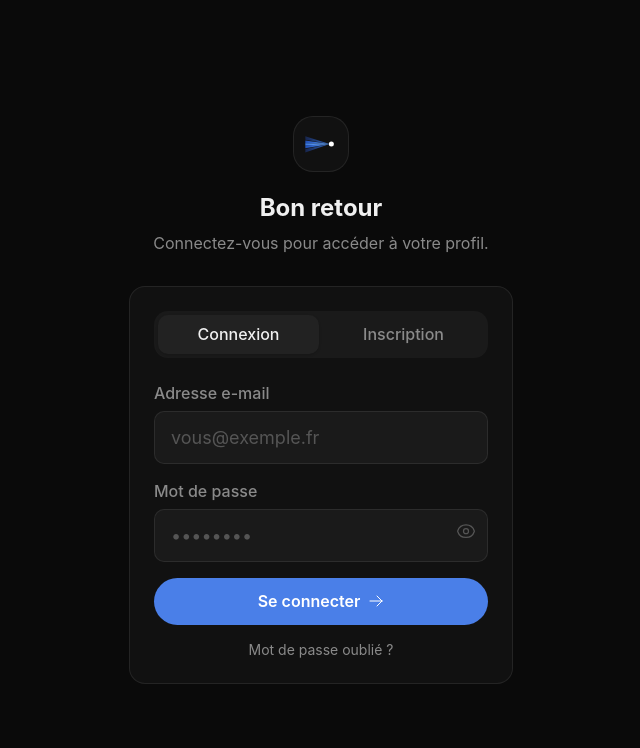
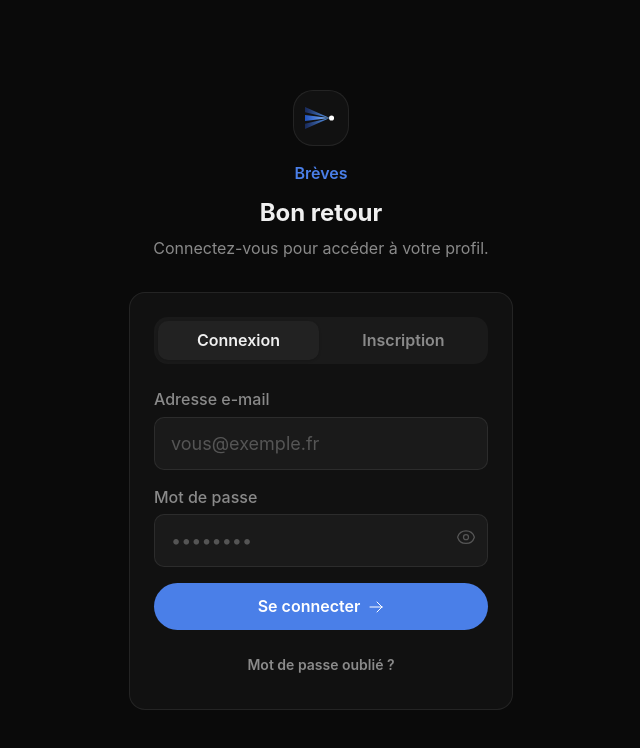
Before and after one commit to JulienTom33/breve, a React (Vite) app: page /auth in a window 1280 px wide. Shown: the top 748 px of the page, without its empty margins (319-959 px from the left). Built offline with nearby package versions, Linux system fonts and the light colour scheme; no server answers; a web font is replaced by a local one.

Commit message:
fix: address review comments for PR #99 — logo 3 branches, Brèves name, Button component
Co-Authored-By: Claude Sonnet 4.6 <noreply@anthropic.com>

```diff
--- a/src/components/ui/BreveLogo/BreveLogo.tsx
+++ b/src/components/ui/BreveLogo/BreveLogo.tsx
@@ -6,52 +6,30 @@ interface Props {
 
 const BreveLogo: FC<Props> = ({ className }) => (
   <svg
-    viewBox="0 0 44 28"
+    viewBox="0 0 44 30"
     fill="none"
     xmlns="http://www.w3.org/2000/svg"
     className={className}
     aria-hidden="true"
   >
     <defs>
-      <linearGradient
-        id="bl-grad-outer"
-        x1="0"
-        y1="0"
-        x2="34"
-        y2="0"
-        gradientUnits="userSpaceOnUse"
-      >
-        <stop offset="0%" stopColor="#1e3a8a" stopOpacity="0.5" />
-        <stop offset="100%" stopColor="#3b82f6" stopOpacity="0.85" />
-      </linearGradient>
-      <linearGradient
-        id="bl-grad-inner"
-        x1="0"
-        y1="0"
-        x2="34"
-        y2="0"
-        gradientUnits="userSpaceOnUse"
-      >
-        <stop offset="0%" stopColor="#2563eb" stopOpacity="0.75" />
+      <linearGradient id="bl-grad-top" x1="0" y1="0" x2="34" y2="0" gradientUnits="userSpaceOnUse">
+        <stop offset="0%" stopColor="#1e3a8a" stopOpacity="0.6" />
         <stop offset="100%" stopColor="#60a5fa" />
       </linearGradient>
-      <linearGradient id="bl-grad-core" x1="0" y1="0" x2="34" y2="0" gradientUnits="userSpaceOnUse">
-        <stop offset="0%" stopColor="#3b82f6" stopOpacity="0.9" />
+      <linearGradient id="bl-grad-mid" x1="0" y1="0" x2="34" y2="0" gradientUnits="userSpaceOnUse">
+        <stop offset="0%" stopColor="#2563eb" stopOpacity="0.8" />
         <stop offset="100%" stopColor="#93c5fd" />
       </linearGradient>
+      <linearGradient id="bl-grad-bot" x1="0" y1="0" x2="34" y2="0" gradientUnits="userSpaceOnUse">
+        <stop offset="0%" stopColor="#1e3a8a" stopOpacity="0.6" />
+        <stop offset="100%" stopColor="#60a5fa" />
+      </linearGradient>
     </defs>
-    {/* Top thin streak */}
-    <polygon points="0,3 34,14 0,8" fill="url(#bl-grad-outer)" />
-    {/* Upper streak */}
-    <polygon points="0,9 34,14 0,13" fill="url(#bl-grad-inner)" />
-    {/* Main center streak */}
-    <polygon points="0,13 34,14 0,16" fill="url(#bl-grad-core)" />
-    {/* Lower streak */}
-    <polygon points="0,16 34,14 0,20" fill="url(#bl-grad-inner)" />
-    {/* Bottom thin streak */}
-    <polygon points="0,21 34,14 0,26" fill="url(#bl-grad-outer)" />
-    {/* White dot at convergence */}
-    <circle cx="36.5" cy="14" r="3.5" fill="white" />
+    <polygon points="0,0 0,7 34,15" fill="url(#bl-grad-top)" />
+    <polygon points="0,11 0,19 34,15" fill="url(#bl-grad-mid)" />
+    <polygon points="0,23 0,30 34,15" fill="url(#bl-grad-bot)" />
+    <circle cx="36.5" cy="15" r="3.5" fill="white" />
   </svg>
 )
 
--- a/src/components/ui/Button/Button.tsx
+++ b/src/components/ui/Button/Button.tsx
@@ -1,8 +1,9 @@
 import { FC, ReactNode } from 'react'
 
 interface ButtonProps {
+  id?: string
   children: ReactNode
-  variant?: 'primary' | 'ghost' | 'icon'
+  variant?: 'primary' | 'ghost' | 'icon' | 'tab'
   onClick?: () => void
   disabled?: boolean
   className?: string
@@ -19,9 +20,11 @@ const variants: Record<NonNullable<ButtonProps['variant']>, string> = {
   ghost:
     'bg-transparent border border-border text-text hover:bg-surface-2 rounded-md px-4 py-2.5 text-sm',
   icon: 'w-10 h-10 bg-surface-2 hover:bg-surface-offset rounded-md text-text',
+  tab: 'flex-1 py-2 text-sm rounded-md',
 }
 
 const Button: FC<ButtonProps> = ({
+  id,
   children,
   variant = 'primary',
   onClick,
@@ -31,6 +34,7 @@ const Button: FC<ButtonProps> = ({
   type = 'button',
 }) => (
   <button
+    id={id}
     type={type}
     onClick={onClick}
     disabled={disabled}
--- a/src/pages/AuthPage.tsx
+++ b/src/pages/AuthPage.tsx
@@ -85,10 +85,13 @@ const AuthPage: FC = () => {
       <div id="auth-page__header--main" className="mb-8 text-center">
         <div
           id="auth-page__icon--logo"
-          className="mx-auto mb-5 w-14 h-14 bg-surface border border-border rounded-xl flex items-center justify-center"
+          className="mx-auto mb-4 w-14 h-14 bg-surface border border-border rounded-xl flex items-center justify-center"
         >
-          <BreveLogo className="w-8 h-5" />
+          <BreveLogo className="w-8 h-6" />
         </div>
+        <p id="auth-page__app-name--main" className="text-primary font-semibold text-sm mb-3">
+          {t.app.title}
+        </p>
         <h1 id="auth-page__title--main" className="text-2xl font-bold mb-2">
           {meta.title}
         </h1>
@@ -102,32 +105,32 @@ const AuthPage: FC = () => {
         className="w-full max-w-sm bg-surface border border-border rounded-2xl p-6"
       >
         <div id="auth-page__tabs--main" className="flex bg-surface-2 rounded-lg p-1 mb-6 gap-1">
-          <button
+          <Button
             id="auth-page__tab--login"
             type="button"
+            variant="tab"
             onClick={() => switchMode('login')}
-            className={[
-              'flex-1 py-2 text-sm font-medium rounded-md transition-colors duration-150',
+            className={
               mode === 'login'
                 ? 'bg-surface-offset text-text shadow-sm'
-                : 'text-text-muted hover:text-text',
-            ].join(' ')}
+                : 'text-text-muted hover:text-text'
+            }
           >
             {t.auth.tabs.login}
-          </button>
-          <button
+          </Button>
+          <Button
             id="auth-page__tab--register"
             type="button"
+            variant="tab"
             onClick={() => switchMode('register')}
-            className={[
-              'flex-1 py-2 text-sm font-medium rounded-md transition-colors duration-150',
+            className={
               mode === 'register'
                 ? 'bg-surface-offset text-text shadow-sm'
-                : 'text-text-muted hover:text-text',
-            ].join(' ')}
+                : 'text-text-muted hover:text-text'
+            }
           >
             {t.auth.tabs.register}
-          </button>
+          </Button>
         </div>
 
         <form id="auth-page__form--main" onSubmit={handleSubmit} noValidate>
@@ -181,6 +184,7 @@ const AuthPage: FC = () => {
             )}
 
             <Button
+              id="auth-page__button--submit"
               type="submit"
               variant="primary"
               disabled={submitting}
@@ -197,15 +201,16 @@ const AuthPage: FC = () => {
             </Button>
 
             {mode === 'login' && (
-              <button
+              <Button
                 id="auth-page__link--forgot-password"
                 type="button"
+                variant="ghost"
                 onClick={handleResetPassword}
                 disabled={submitting}
-                className="text-text-muted text-xs text-center hover:text-text transition-colors"
+                className="w-full justify-center !border-0 !bg-transparent !text-text-muted !text-xs hover:!text-text hover:!bg-transparent"
               >
                 {t.auth.actions.forgotPassword}
-              </button>
+              </Button>
             )}
           </div>
         </form>
```
Also changed, not shown: 1 other file (tests, documents, lock files or other folders).
